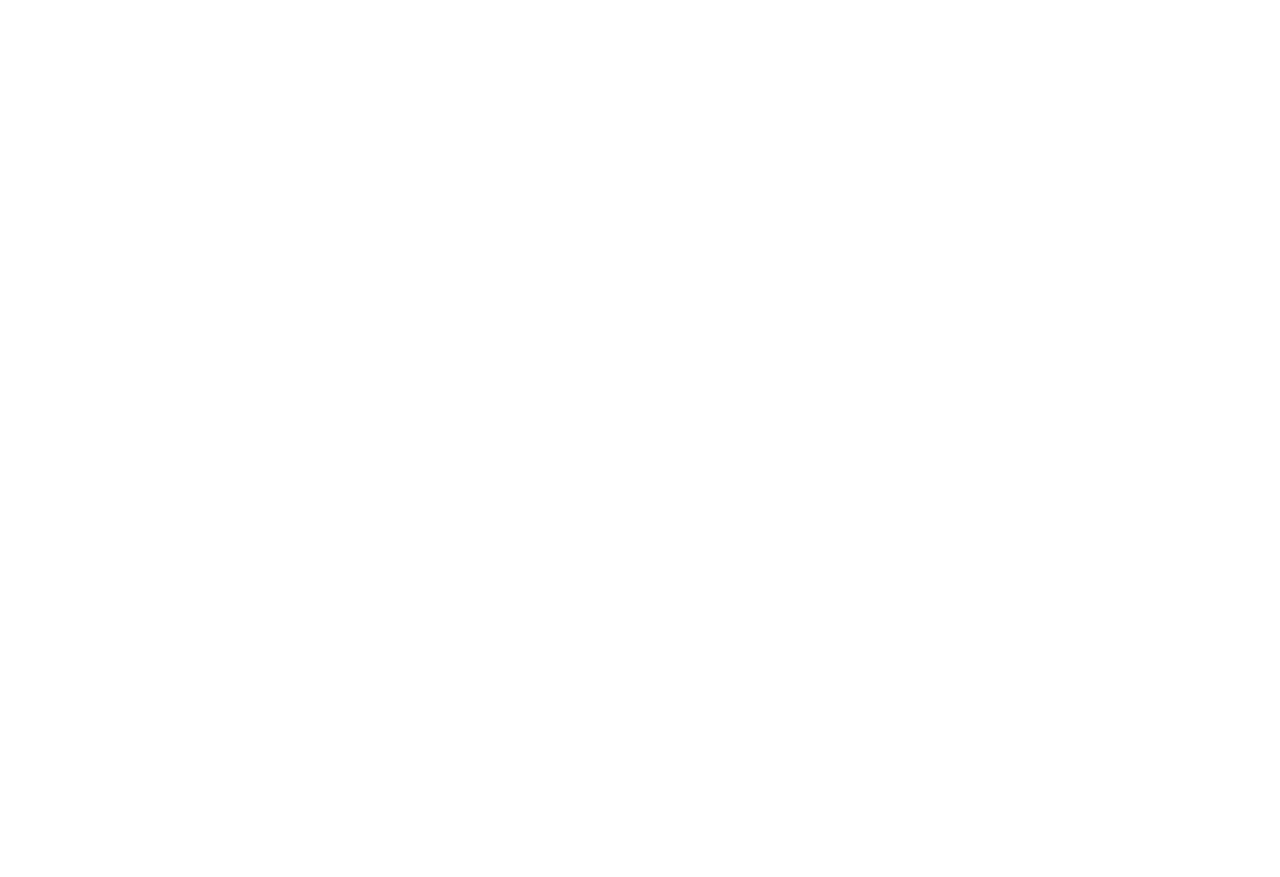
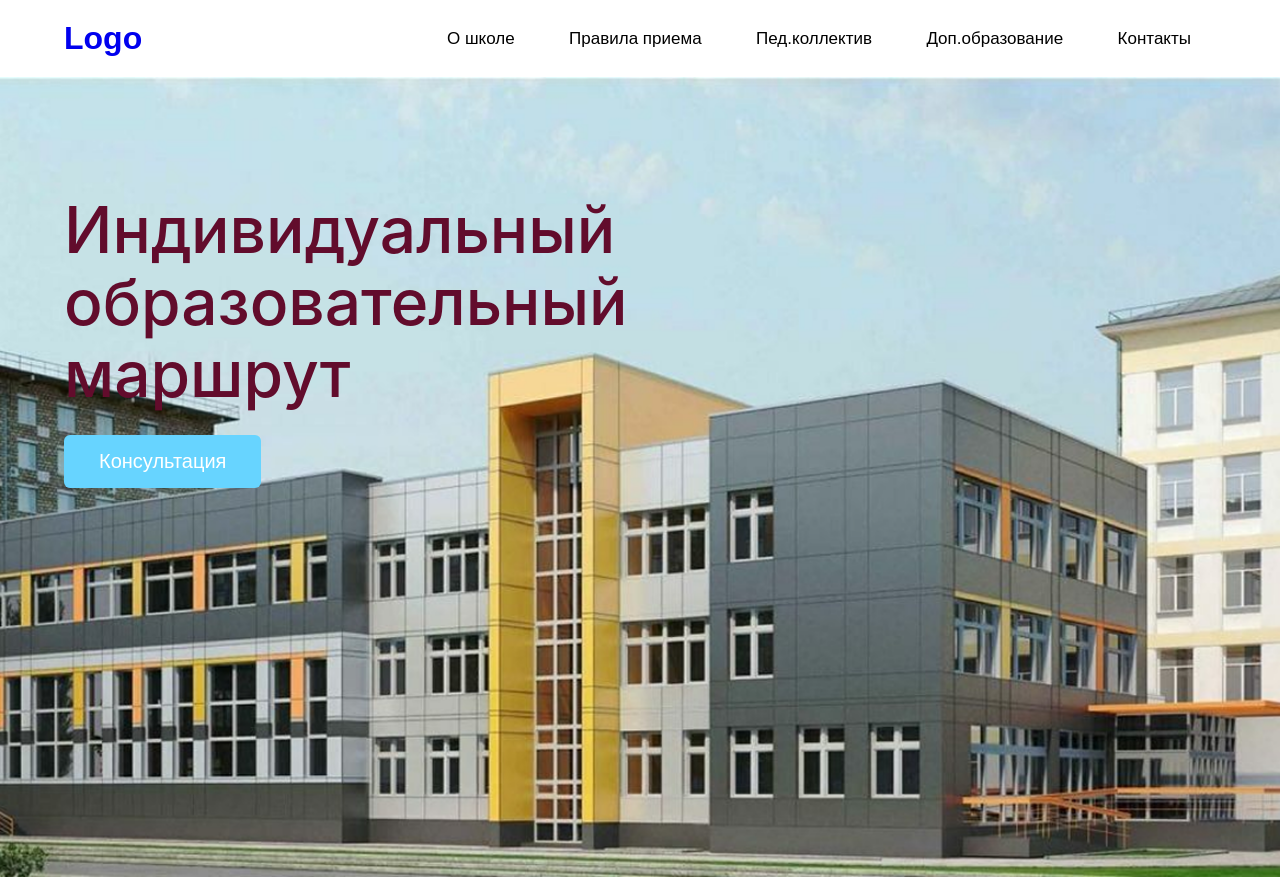
Before and after one commit to syimykDev00/school, a React (Create React App) app: page / in a window 1280 px wide. Before the commit the page ends 800 px from the top, so only its background shows below. Built offline with nearby package versions, Linux system fonts and the light colour scheme.

Commit message:
добавлен header и section

```diff
--- a/src/components/header/header.jsx
+++ b/src/components/header/header.jsx
@@ -1,10 +1,57 @@
 import React from 'react';
+import {NavLink} from "react-router-dom";
+import styled from "styled-components";
+
+const HeaderId = styled.header`
+    padding: 20px 0;
+    position: sticky;
+    z-index: 100;
+    top: 0;
+    background: white;
+`;
+
+export const Container = styled.div`
+    width: 90%;
+    margin: 0 auto;
+`;
+
+const HeaderGeneral = styled.div`
+    display: flex;
+    justify-content: space-between;
+    align-items: center;
+`;
+
+const HeaderLink = styled.a`
+    font-family: Montserrat, sans-serif;
+    font-weight: 500;
+    font-size: 17px;
+    color: #000000;
+    padding: 0 25px;
+    transition: .4s;
+    &:hover {
+        text-decoration: underline;
+        color: royalblue;
+    }
+`;
 
 const Header = () => {
     return (
-        <div>
-
-        </div>
+        <HeaderId id="header">
+            <Container className="container">
+                <HeaderGeneral className="header">
+                    <NavLink to={'/'}>
+                        <h1>Logo</h1>
+                    </NavLink>
+                    <nav className="header-navbar">
+                        <NavLink to={'/aboutSchool'}> <HeaderLink>О школе</HeaderLink> </NavLink>
+                        <NavLink to={'/admission-rules'}> <HeaderLink>Правила приема</HeaderLink> </NavLink>
+                        <NavLink to={'/teaching-staff'}> <HeaderLink>Пед.коллектив</HeaderLink> </NavLink>
+                        <NavLink to={'/additional-education'}> <HeaderLink>Доп.образование</HeaderLink> </NavLink>
+                        <NavLink to={'/contact'}> <HeaderLink>Контакты</HeaderLink> </NavLink>
+                    </nav>
+                </HeaderGeneral>
+            </Container>
+        </HeaderId>
     );
 };
 
--- /dev/null
+++ b/src/page/home/hero/hero.jsx
@@ -0,0 +1,53 @@
+import React from 'react';
+import styled from "styled-components";
+import bgImage from "../../../assets/img/heroBgImage.png"
+import {Container} from "../../../components/header/header";
+
+const HeroId = styled.section`
+    background: url(${bgImage}) no-repeat center/cover;
+    min-height: 100vh;
+`;
+
+const HeroTitle = styled.h1`
+    font-family: Inter, sans-serif;
+    font-weight: 500;
+    font-size: 64px;
+    line-height: 72px;
+    color: #620C2C;
+    width: 569px;
+    padding: 0 0 25px 0;
+`;
+
+const HeroGeneral = styled.div`
+    padding: 117px 0 0 0;
+`;
+
+const HeroButton = styled.button`
+    font-weight: 500;
+    font-size: 20px;
+    padding: 15px 35px;
+    color: white;
+    background: #67D4FF;
+    border-radius: 6px;
+    transition: .4s;
+    &:hover {
+        background: #1d1d1d;
+    }
+`;
+
+const Hero = () => {
+    return (
+        <HeroId id="hero">
+            <Container className="container">
+                <HeroGeneral className="hero">
+                    <HeroTitle>Индивидуальный
+                        образовательный
+                        маршрут </HeroTitle>
+                    <HeroButton>Консультация</HeroButton>
+                </HeroGeneral>
+            </Container>
+        </HeroId>
+    );
+};
+
+export default Hero;
--- a/src/page/home/home.jsx
+++ b/src/page/home/home.jsx
@@ -1,10 +1,11 @@
 import React from 'react';
+import Hero from "./hero/hero";
 
 const Home = () => {
     return (
-        <div>
-
-        </div>
+        <>
+            <Hero/>
+        </>
     );
 };
 
```
Also changed, not shown: src/assets/img/heroBgImage.png (added).
